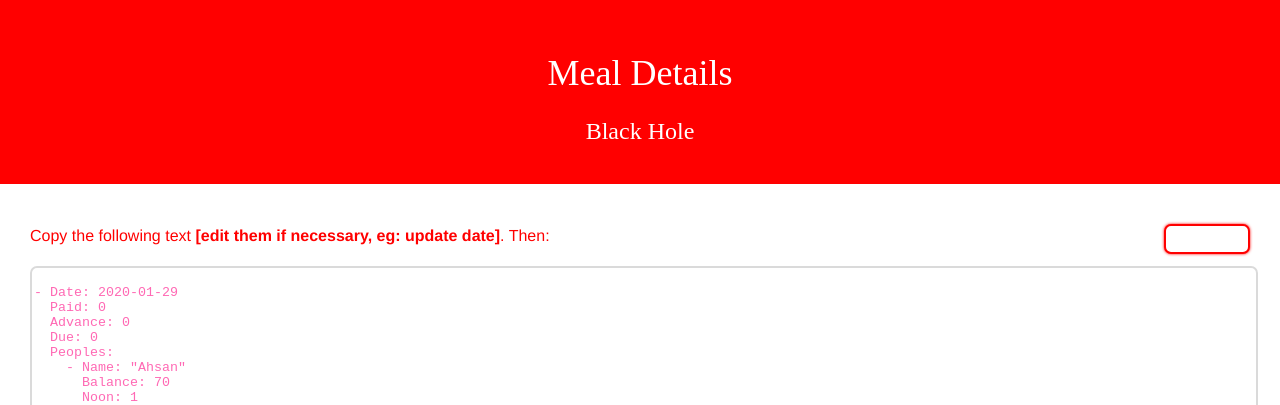
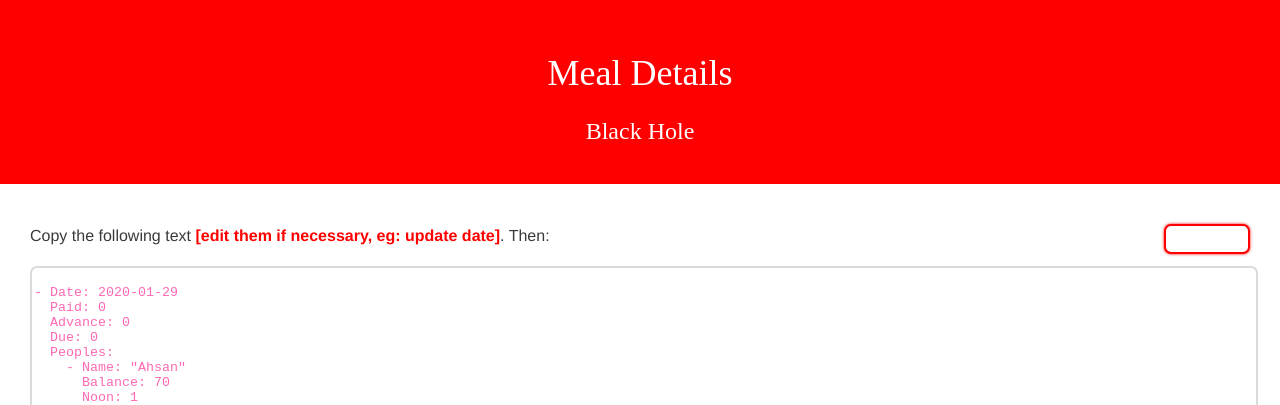
Before and after one commit to coderanwar/meals, a Jekyll site: the page built from update.html, in a window 1280 px wide. Shown: the top 405 px of the page. Built offline with Jekyll 4.4.1, drawn with Linux system fonts in a browser that asks for light colours.

Commit message:
Update update.html

```diff
--- a/update.html
+++ b/update.html
@@ -5,8 +5,10 @@ theme-color: "red"
 color: "white"
 ---
 <div>
-<p style="display:inline;text-align:left;color:{{page.theme-color}};">
-  Copy the following text <b>[edit them if necessary, eg: update date]</b>. Then:
+<p style="display:inline;">
+  Copy the following text
+  <span style="color:{{page.theme-color}};font-weight:bold;">[edit them if necessary, eg: update date]</span>.
+  Then:
 </p>
 <a class="copy-btn" href="https://github.com/coderanwar/meals/edit/master/_data/meals.yml" style="background:white;">
   Paste here
```
